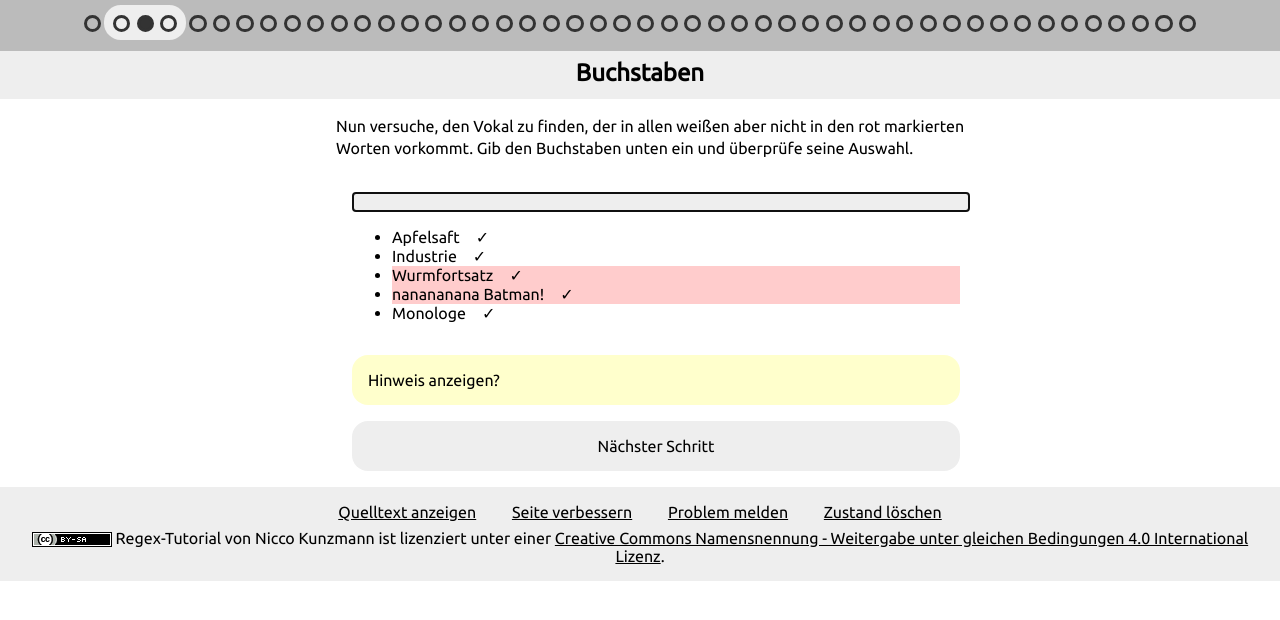
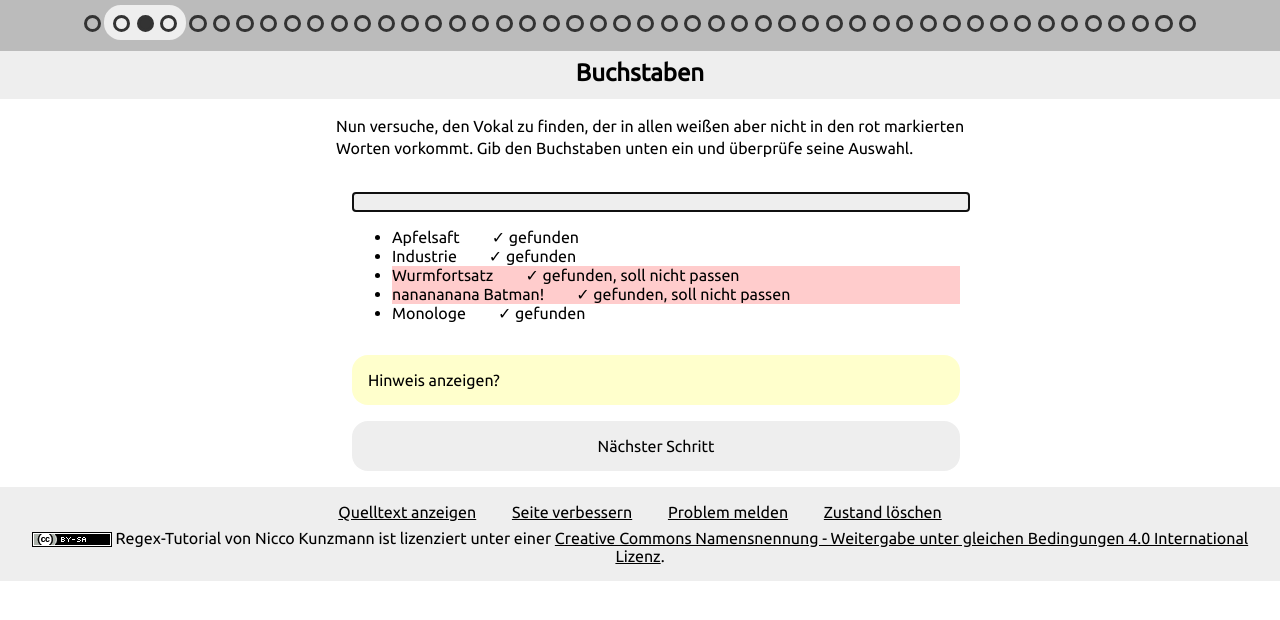
Before and after one commit to CoderDojoPotsdam/regex-tutorial, a Jekyll site: the page built from tutorial/01-buchstaben-02.html, in a window 1280 px wide. Shown: the top 620 px of the page. Built offline with Jekyll 4.4.1, drawn with Linux system fonts in a browser that asks for light colours.

Commit message:
more verbose playfield in the beginning

```diff
--- a/css/playfield.css
+++ b/css/playfield.css
@@ -27,23 +27,6 @@
 }
 
 /* ----- playfield.js  ----- */
-.playfield  .match{
-}
-.playfield  .match::after {
-  content: "✓";
-  padding-left: 1em;
-}
-.playfield  .nomatch {
-}
-.playfield  .nomatch.ok {
-  background-color: {{ site.data.colors.fails }};
-}
-.playfield  .match.fail {
-  background-color: {{ site.data.colors.fails }};
-}
-.playfield  .error {
-  background-color: {{ site.data.colors.fails }};
-}
 
 .playfield ul {
   margin-bottom: 0em;
@@ -73,3 +56,37 @@
 .playfield  .experiment.match {
 
 }
+
+/* --- feedback if matches or not --- */
+.playfield  li:after {
+  padding-left: 2em;
+}
+.playfield  .match::after {
+  content: "✓";
+}
+
+.playfield  .nomatch {
+}
+.playfield  .nomatch.ok {
+  background-color: {{ site.data.colors.fails }};
+}
+.playfield  .match.fail {
+  background-color: {{ site.data.colors.fails }};
+}
+.playfield  .error {
+  background-color: {{ site.data.colors.fails }};
+}
+
+/* --- more description --- */
+.playfield.verbose .match.ok:after {
+  content: "✓ gefunden";
+}
+.playfield.verbose .match.fail:after {
+  content: "✓ gefunden, soll nicht passen";
+}
+.playfield.verbose .nomatch.ok:after {
+  content: "soll gefunden werden";
+}
+.playfield.verbose .nomatch.fail:after {
+  content: "ok, nicht gefunden";
+}
--- a/tutorial/01-buchstaben-01.html
+++ b/tutorial/01-buchstaben-01.html
@@ -7,7 +7,7 @@ title: Buchstaben
   Versuche es selbst und schreibe den Buchstaben
   <span class="regex">a</span> in das Feld unten.
 </p>
-<div class="playfield">
+<div class="playfield verbose">
   <input type="text" value="" class="regex" reference="a">
   <div class="message"></div>
   <ul class="examples">
--- a/tutorial/01-buchstaben-02.html
+++ b/tutorial/01-buchstaben-02.html
@@ -6,7 +6,7 @@ title: Buchstaben
   Nun versuche, den Vokal zu finden, der in allen weißen aber nicht in den rot markierten Worten vorkommt.
   Gib den Buchstaben unten ein und überprüfe seine Auswahl.
 </p>
-<div class="playfield">
+<div class="playfield verbose">
   <input type="text" value="" class="regex" reference="e">
   <div class="message"></div>
   <ul class="examples">
--- a/tutorial/02-buchstabenfolgen-01.html
+++ b/tutorial/02-buchstabenfolgen-01.html
@@ -8,7 +8,7 @@ title: Buchstabenfolgen
   Markiere die Zeilen.
   Gib dazu die Zeichenfolge ein.
 </p>
-<div class="playfield">
+<div class="playfield verbose">
   <input type="text" value="" class="regex" reference="nan">
   <div class="message"></div>
   <ul class="examples">
```
